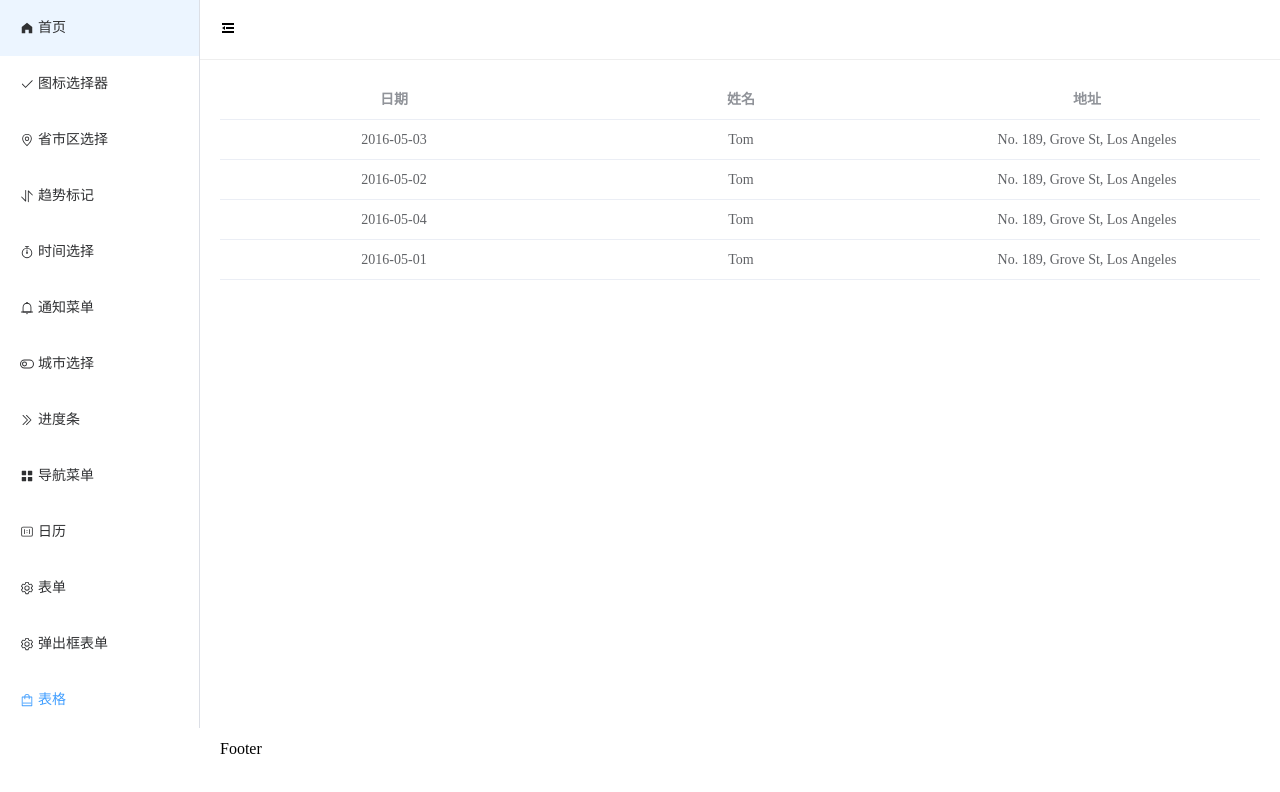
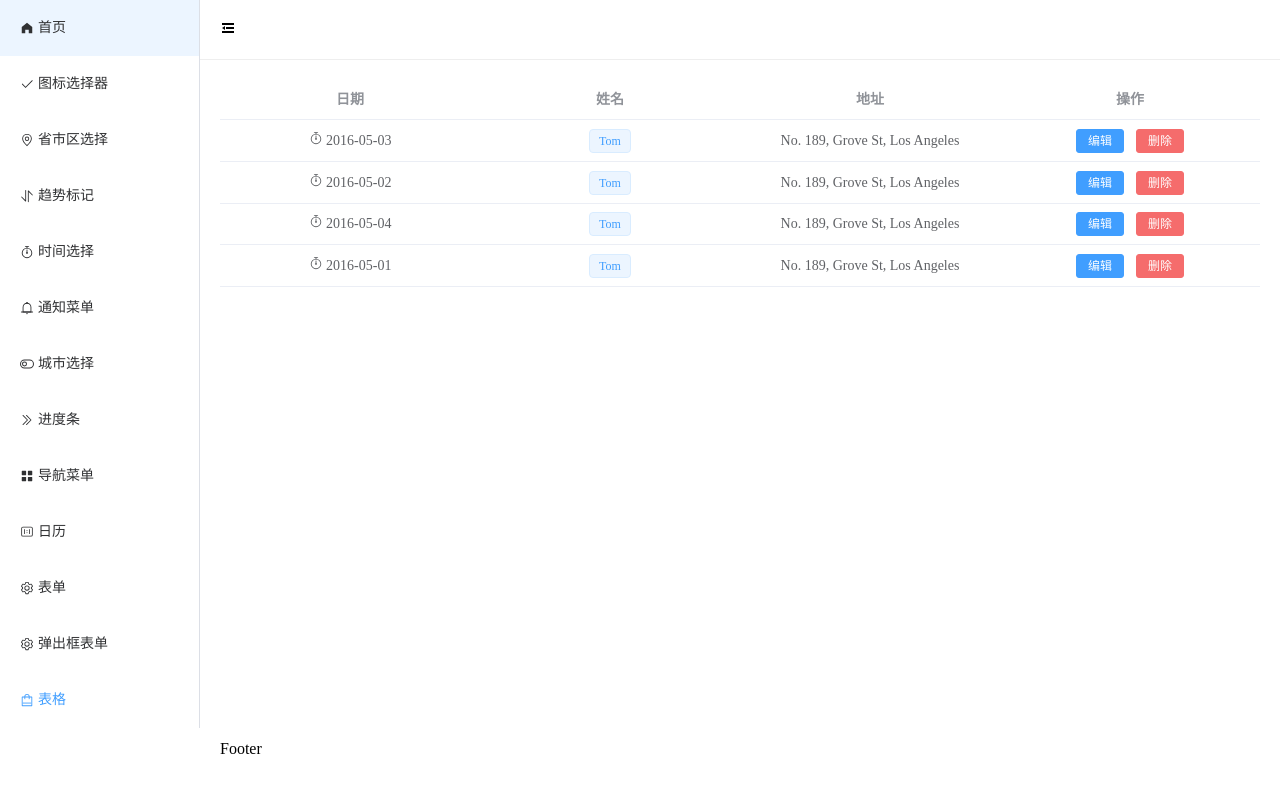
Before and after one commit to 11334/Refactor-ElementPlus, a Vue app: page /table in a window 1280 px wide. Shown: the top 792 px of the page. Built offline with nearby package versions, Linux system fonts and the light colour scheme.

Commit message:
自定义模板和操作项

```diff
--- a/src/components/table/src/index.vue
+++ b/src/components/table/src/index.vue
@@ -1,35 +1,59 @@
 <template>
     <el-table :data="data">
-        <template v-for="(item,index) in options" :key="index">
+        <template v-for="(item, index) in tableOptions" :key="index">
+            <!-- 不传slot -->
             <el-table-column
+                v-if="!item.slot"
+                :label="item.label"
+                :prop="item.prop"
+                :align="item.align"
+                :width="item.width"
+            ></el-table-column>
+            <!-- 传slot -->
+            <el-table-column
+                v-else
                 :label="item.label"
                 :prop="item.prop"
                 :align="item.align"
                 :width="item.width"
             >
-
+                <template #default="scope">
+                    <slot :name="item.slot" :scope="scope"></slot>
+                </template>
             </el-table-column>
         </template>
+        <el-table-column :label="actionOptions!.label" :align="actionOptions!.align" :width="actionOptions!.width">
+            <!-- 显示自定义列的数据===> element-plus-el-table 自带的插槽 -->
+            <!-- scope中有每一行  每一列的索引 -->
+            <template #default="scope">
+                <!-- 在自带的插槽中加入自己的插槽  父组件在用的时候可以自定义内容-->
+                <slot name="action" :scope="scope"></slot>
+            </template>
+        </el-table-column>
     </el-table>
 </template>
 
 <script setup lang="ts">
-import {PropType} from 'vue'
+import { PropType, computed } from 'vue'
 import { TableOptions } from './type';
 let props = defineProps({
     // 表格的配置
     options: {
         type: Array as PropType<TableOptions[]>,
-        require:true
+        require: true
     },
     // 表格数据
     data: {
         type: Array as PropType<any[]>,
-        required:true,
+        required: true,
     }
 })
+
+//过滤操作选项之后的配置
+let tableOptions = computed(() => props.options!.filter(item => !item.action))
+
+// 找出操作项的配置
+let actionOptions = computed(() => props.options!.find(item => item.action))
 </script>
 
-<style scoped>
-
-</style>
+<style scoped></style>
--- a/src/components/table/src/type.ts
+++ b/src/components/table/src/type.ts
@@ -8,5 +8,8 @@ export interface TableOptions {
     // 对齐方式
     align?: 'left' | 'center' | 'right',
     // 自定义列表模板名称
-    slot?: string
+    slot?: string,
+
+    // 是否代表操作项
+    action?:boolean,
 }
--- a/src/view/table/index.vue
+++ b/src/view/table/index.vue
@@ -1,10 +1,33 @@
 <template>
-    <m-table :data="tableData" :options="options"></m-table>
-
+    <m-table :data="tableData" :options="options">
+        <template #date="{ scope }">
+            <el-icon-timer></el-icon-timer>
+            <!-- scope.row -->
+            {{ scope.row.date }}
+        </template>
+        <!-- 插槽能在子组件分发出去  父组件应用的时候可以自己定义这些插槽的结构，使组件更加灵活 -->
+        <!-- scope一定要解构出来 -->
+        <template #name="{scope}">
+            <el-popover effect="light" trigger="hover" placement="top" width="auto">
+                <template #default>
+                    <div>name: {{ scope.row.name }}</div>
+                    <div>address: {{ scope.row.address }}</div>
+                </template>
+                <template #reference>
+                    <el-tag>{{ scope.row.name }}</el-tag>
+                </template>
+            </el-popover>
+        </template>
+        <!-- 操作 -->
+        <template #action="{ scope }">
+            <el-button size="small" type="primary" @click="edit(scope)">编辑</el-button>
+            <el-button size="small" type="danger">删除</el-button>
+        </template>
+    </m-table>
 </template>
 
 <script setup lang="ts">
-import { TableOptions } from './type';
+import { TableOptions } from '../../components/table/src/type'
 
 // 表格数据
 let tableData = [
@@ -35,19 +58,36 @@ let options: TableOptions[] = [
         label: '日期',
         prop: 'date',
         align: 'center',
+        slot: 'date'
         // width:180
     },
     {
         label: '姓名',
         prop: 'name',
         align: 'center',
+        slot: 'name'
     },
     {
         label: '地址',
         prop: 'address',
         align: 'center',
     },
+    {
+        label: '操作',
+        align: 'center',
+        action: true
+    },
 ]
+
+let edit = (scope: any) => {
+    console.log(scope);
+
+}
 </script>
 
-<style scoped></style>
+<style lang="scss" scoped>
+svg {
+    width: 1em;
+    height: 1em;
+}
+</style>
```
